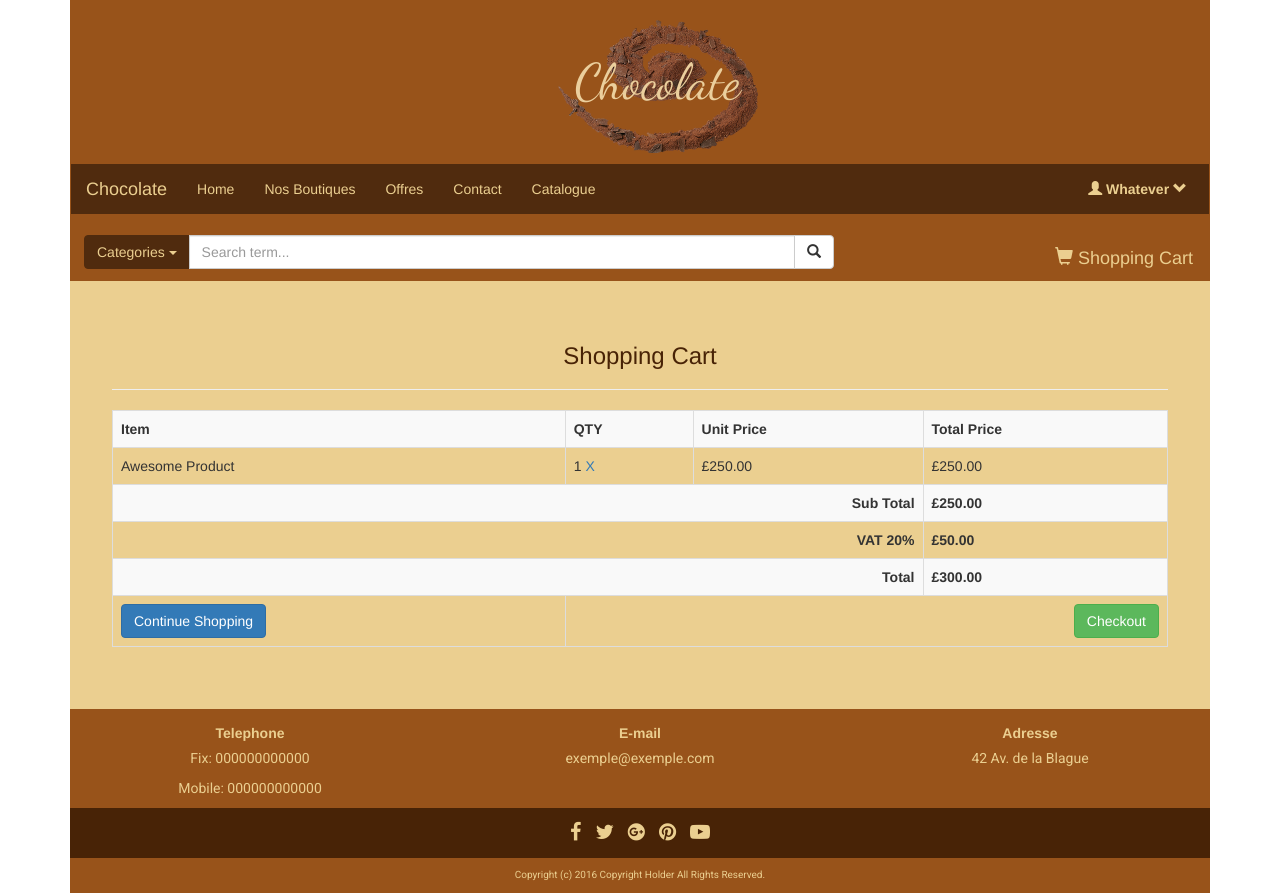
After one commit to rdubel/miniproj_onlineShop, a PHP site: page /cart.html in a window 1280 px wide. The commit adds this page. Run offline with PHP 8.4, Linux system fonts and the light colour scheme; some libraries are stand-ins or nearby versions.

Commit message:
Finished cart and started contact form

```diff
--- /dev/null
+++ b/cart.html
@@ -0,0 +1,219 @@
+<!DOCTYPE html>
+<html lang=en>
+
+<head>
+    <meta charset=UTF-8>
+    <meta name=viewport content=width=device-width, initial-scale=1.0>
+    <meta http-equiv=X-UA-Compatible content=ie=edge>
+    <title>Chocolate</title>
+    <link rel="stylesheet" href="./static/external/bootstrap/dist/css/bootstrap.css">
+    <script src="./static/external/jquery/dist/jquery.js" charset="utf-8"></script>
+    <link rel="stylesheet" href="./static/external/slick-carousel/slick/slick.css">
+    <link rel="stylesheet" href="./static/external/slick-carousel/slick/slick-theme.css">
+    <link href="https://fonts.googleapis.com/css?family=Dancing+Script|Roboto" rel="stylesheet">
+    <link rel=stylesheet href=./static/css/master.css>
+    <link rel="stylesheet" href="./static/external/font-awesome/css/font-awesome.min.css">
+</head>
+
+<body>
+    <div class="container">
+        <header>
+            <div class="row">
+                <div class="col-md-2 col-md-push-5">
+                    <h1>Chocolate</h1>
+                </div>
+            </div>
+            <nav class="navbar">
+                <!-- Brand and toggle get grouped for better mobile display -->
+                <div class="navbar-header">
+                    <button type="button" class="navbar-toggle collapsed" data-toggle="collapse" data-target="#navbar-collapse-1, #navbar-collapse-2">
+                        <span class="sr-only">Toggle navigation</span>
+                        <span class="icon-bar"></span>
+                        <span class="icon-bar"></span>
+                        <span class="icon-bar"></span>
+                    </button>
+                    <a class="navbar-brand" href="#">Chocolate</a>
+                </div>
+
+                <!-- Collect the nav links, forms, and other content for toggling -->
+                <div class="collapse navbar-collapse" id="navbar-collapse-1">
+                    <ul class="nav navbar-nav">
+                        <li><a href="#">Home</a></li>
+                        <li><a href="#">Nos Boutiques</a></li>
+                        <li><a href="#">Offres</a></li>
+                        <li><a href="#">Contact</a></li>
+                        <li>
+                            <a class=" collapsed" data-toggle="collapse" href="#nav-collapse1" aria-expanded="false" aria-controls="nav-collapse1">Catalogue</a>
+                        </li>
+                    </ul>
+                    <ul class="collapse nav navbar-nav nav-collapse" id="nav-collapse1">
+                        <li><a href="#">Chocolats noirs</a></li>
+                        <li><a href="#">Chocolats au lait</a></li>
+                        <li><a href="#">Chocolats blancs</a></li>
+                        <li><a href="#">Nougats</a></li>
+                        <li><a href="#">Coffrets</a></li>
+                        <li><a href="#">Chocolats de Pâques</a></li>
+                    </ul>
+                    <ul class="nav navbar-nav navbar-right">
+                        <li class="dropdown">
+                            <a href="#" class="dropdown-toggle" data-toggle="dropdown">
+                                <span class="glyphicon glyphicon-user"></span>
+                                <strong>Whatever</strong>
+                                <span class="glyphicon glyphicon-chevron-down"></span>
+                            </a>
+                            <ul class="dropdown-menu">
+                                <li>
+                                    <div class="navbar-login">
+                                        <div class="row">
+                                            <div class="col-lg-4">
+                                                <p class="text-center">
+                                                    <span class="glyphicon glyphicon-user icon-size"></span>
+                                                </p>
+                                            </div>
+                                            <div class="col-lg-8">
+                                                <p class="text-left"><strong>whatever</strong></p>
+                                                <p class="text-left small">justdemo@gmail.com</p>
+                                                <p class="text-left">
+                                                    <a href="#" class="btn btn-primary btn-block btn-sm">Logout</a>
+                                                </p>
+                                            </div>
+                                        </div>
+                                    </div>
+                                </li>
+                                <li class="divider"></li>
+                                <li>
+                                    <div class="navbar-login navbar-login-session">
+                                        <div class="row">
+                                            <div class="col-lg-12">
+                                                <p>
+                                                    <a href="#" class="btn btn-primary btn-block">My Profile</a>
+                                                    <a href="#" class="btn btn-danger btn-block">Change Password</a>
+                                                </p>
+                                            </div>
+                                        </div>
+                                    </div>
+                                </li>
+                            </ul>
+                        </li>
+                    </ul>
+                </div>
+                <!-- /.navbar-collapse -->
+            </nav>
+            <!-- /.navbar -->
+            <div class="row">
+                <div class="col-md-8" id="seach">
+                    <div class="input-group">
+                        <div class="input-group-btn search-panel">
+                            <button type="button" class="btn dropdown-toggle" data-toggle="dropdown">
+                                <span id="search_concept">Categories</span> <span class="caret"></span>
+                            </button>
+                            <ul class="dropdown-menu" role="menu">
+                                <li><a href="#Chocolats">Chocolats</a></li>
+                                <li><a href="#Toffees">Toffees</a></li>
+                                <li><a href="#Nougats">Nougats</a></li>
+                                <li><a href="#Cadeaux">Cadeaux</a></li>
+                                <li class="divider"></li>
+                                <li><a href="#all">Toutes</a></li>
+                            </ul>
+
+                        </div>
+                        <input type="hidden" name="search_param" value="all" id="search_param">
+                        <input type="text" class="form-control" name="x" placeholder="Search term...">
+                        <span class="input-group-btn">
+                            <button class="btn btn-default" type="button"><span class="glyphicon glyphicon-search"></span></button>
+                        </span>
+                    </div>
+                </div>
+                <a href="#" class="btn btn-lg">
+                    <span class="glyphicon glyphicon-shopping-cart"></span> Shopping Cart
+                </a>
+            </div>
+        </header>
+        <main>
+            <h3>Shopping Cart</h3>
+            <hr>
+            <table class="table table-striped table-hover table-bordered">
+                <tbody>
+                    <tr>
+                        <th>Item</th>
+                        <th>QTY</th>
+                        <th>Unit Price</th>
+                        <th>Total Price</th>
+                    </tr>
+                    <tr>
+                        <td>Awesome Product</td>
+                        <td>1 <a href="#">X</a></td>
+                        <td>£250.00</td>
+                        <td>£250.00</td>
+                    </tr>
+                    <tr>
+                        <th colspan="3"><span class="pull-right">Sub Total</span></th>
+                        <th>£250.00</th>
+                    </tr>
+                    <tr>
+                        <th colspan="3"><span class="pull-right">VAT 20%</span></th>
+                        <th>£50.00</th>
+                    </tr>
+                    <tr>
+                        <th colspan="3"><span class="pull-right">Total</span></th>
+                        <th>£300.00</th>
+                    </tr>
+                    <tr>
+                        <td><a href="#" class="btn btn-primary">Continue Shopping</a></td>
+                        <td colspan="3"><a href="#" class="pull-right btn btn-success">Checkout</a></td>
+                    </tr>
+                </tbody>
+            </table>
+        </main>
+        <footer>
+            <div class="row">
+                <div class="col-md-4">
+                    <label for="tel">Telephone</label>
+                    <p>Fix: 000000000000</p>
+                    <p>Mobile: 000000000000</p>
+                </div>
+                <div class="col-md-4">
+                    <label for="email">E-mail</label>
+                    <p>exemple@exemple.com</p>
+                </div>
+                <div class="col-md-4">
+                    <label for="adress">Adresse</label>
+                    <p>42 Av. de la Blague</p>
+                </div>
+            </div>
+            <div class="row">
+                <div class="col-md-12">
+                    <ul id="social_nav" class="list-inline">
+                        <li>
+                            <a href="#" target="blank"><i class="fa fa-facebook"></i></a>
+                        </li>
+                        <li>
+                            <a href="#" target="blank"><i class="fa fa-twitter"></i></a>
+                        </li>
+                        <li>
+                            <a href="#" target="blank"><i class="fa fa-google-plus-official"></i></a>
+                        </li>
+                        <li>
+                            <a href="#" target="blank"><i class="fa fa-pinterest"></i></a>
+                        </li>
+                        <li>
+                            <a href="#" target="blank"><i class="fa fa-youtube-play"></i></a>
+                        </li>
+                    </ul>
+
+                </div>
+            </div>
+            <div class="row">
+                <div class="col-md-12">
+                    <p id="copyright">Copyright (c) 2016 Copyright Holder All Rights Reserved.</p>
+                </div>
+            </div>
+        </footer>
+    </div>
+
+    <script src="./static/external/slick-carousel/slick/slick.min.js" charset="utf-8"></script>
+    <script src="./static/external/bootstrap/dist/js/bootstrap.js" charset="utf-8"></script>
+    <script src="./static/js/script.js" charset=utf-8></script>
+</body>
+
+</html>
--- a/static/css/master.css
+++ b/static/css/master.css
@@ -15,6 +15,10 @@ h1 {
 }
 #navbar-collapse-1 {
     background-color: #502b0e;
+}
+
+.navbar-brand:hover {
+    color: #EBCF9D;
 }
 nav a {
     color: #ebcf90;
```
Also changed, not shown: contact.html (added, +219 -0 lines).
